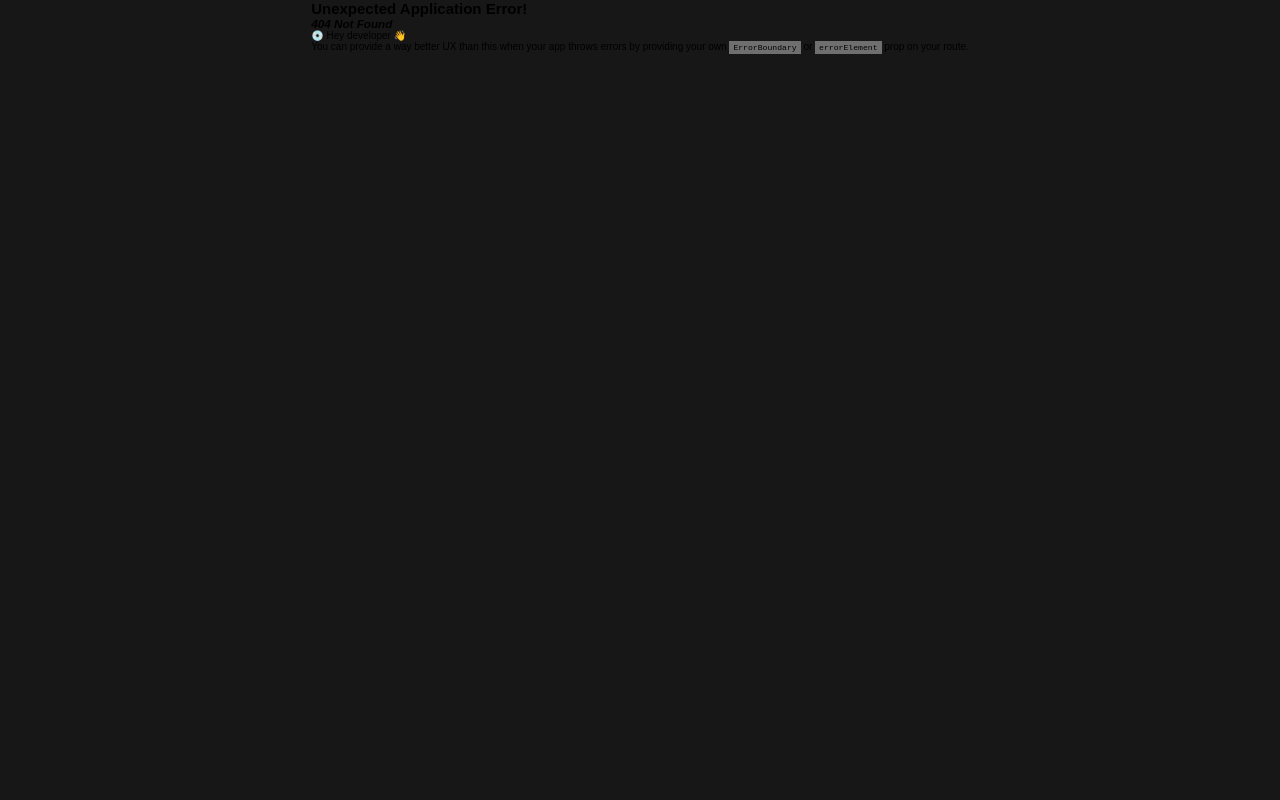
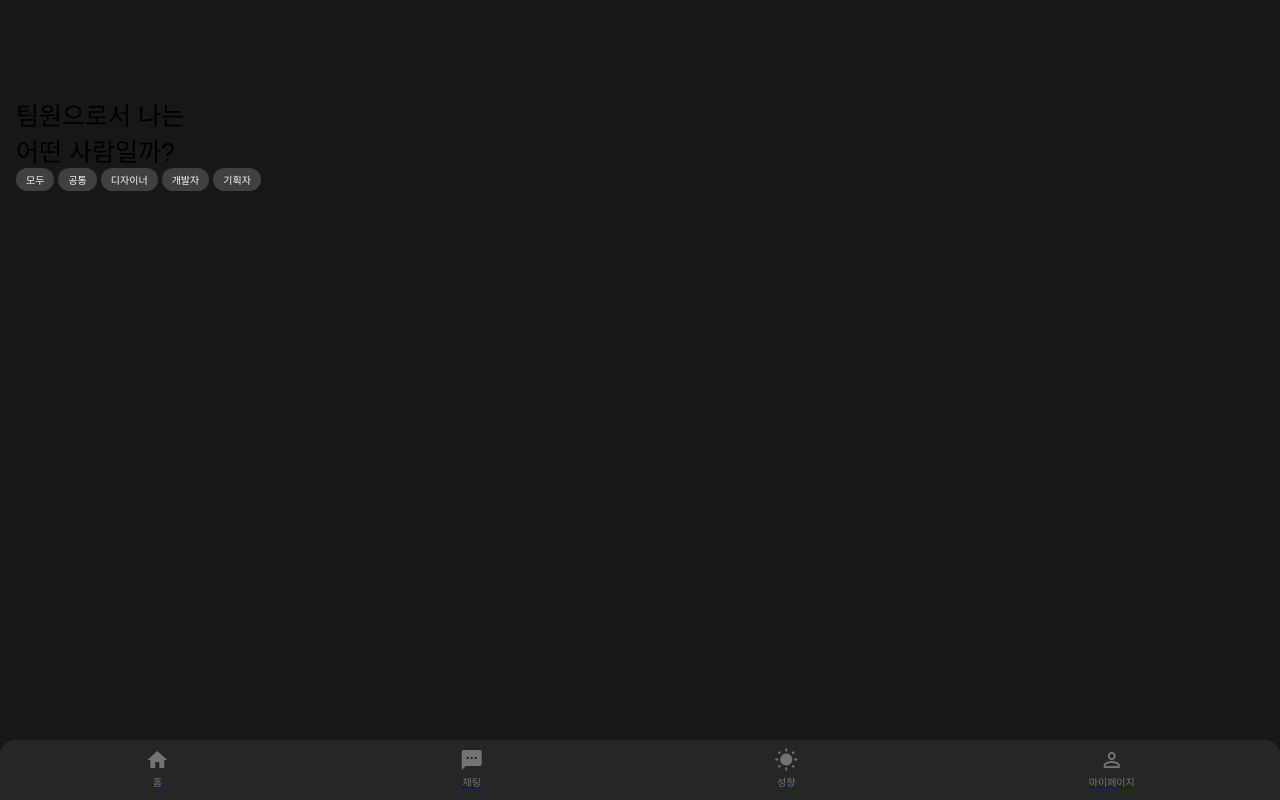
Before and after one commit to eunji9128/mozip_project, a React (Create React App) app: page /personal in a window 1280 px wide. Before the commit this address had no page. Built offline with nearby package versions, Linux system fonts and the light colour scheme; a web font is replaced by a local one.

Commit message:
feat: Navbar 탭 라우팅 설정 & 성향 컴포넌트 레이아웃 구현(ongoing)

```diff
--- a/package.json
+++ b/package.json
@@ -6,6 +6,7 @@
     "@testing-library/jest-dom": "^5.16.5",
     "@testing-library/react": "^13.4.0",
     "@testing-library/user-event": "^13.5.0",
+    "axios": "^1.4.0",
     "lodash": "^4.17.21",
     "react": "^18.2.0",
     "react-dom": "^18.2.0",
--- a/public/index.html
+++ b/public/index.html
@@ -28,8 +28,8 @@
     <link rel="stylesheet" href="https://fonts.googleapis.com/css2?family=Material+Symbols+Outlined:opsz,wght,FILL,GRAD@20..48,100..700,0..1,-50..200" />
     <link href="https://fonts.googleapis.com/icon?family=Material+Icons" rel="stylesheet">
     <link href="https://cdn.jsdelivr.net/gh/sunn-us/SUIT/fonts/static/woff2/SUIT.css" rel="stylesheet">
-    <script src="//cdn.jsdelivr.net/npm/eruda"></script>
-    <script>eruda.init()</script>
+    <!-- <script src="//cdn.jsdelivr.net/npm/eruda"></script> -->
+    <!-- <script>eruda.init()</script> -->
     <title>React App</title>
   </head>
   <body>
--- a/src/Main/Navbar.jsx
+++ b/src/Main/Navbar.jsx
@@ -1,30 +1,36 @@
 import styled from "styled-components";
 import { color } from "../style/colorVar";
+import { Link } from "react-router-dom";
 
 const Navbar = () => {
-    const handleClick = () => {
-        // navagation 기능 및 button activated 스타일 적용 코드
-    }
 
     return (
         <Container>
             <IconGroup>
+                <StyledLink to="/home">
                     <Icon>
-                    <span class="material-icons">home</span>
+                        <span className="material-icons">home</span>
                         <p>홈</p>
                     </Icon>
+                </StyledLink>
+                <StyledLink to="/chat">
                     <Icon>
-                    <span class="material-icons">sms</span>
+                        <span className="material-icons">sms</span>
                         <p>채팅</p>
                     </Icon>
+                </StyledLink>
+                <StyledLink to="/personal">
                     <Icon>
-                    <span class="material-icons">wb_sunny</span>
+                        <span className="material-icons">wb_sunny</span>
                         <p>성향</p>
                     </Icon>
+                </StyledLink>
+                <StyledLink to="/mypage">
                     <Icon>
-                    <span class="material-icons">person_outline</span>
+                        <span className="material-icons">person_outline</span>
                         <p>마이페이지</p>
                     </Icon>
+                </StyledLink>
             </IconGroup>
         </Container>
     )
@@ -45,6 +51,10 @@ const IconGroup = styled.div`
     display: flex;
 `
 
+const StyledLink = styled(Link)`
+    margin: auto;
+`
+
 const Icon = styled.div`
     margin: auto;
     text-align: center;
--- /dev/null
+++ b/src/Personal/Personal.jsx
@@ -0,0 +1,59 @@
+import styled from "styled-components";
+import Navbar from "../Main/Navbar";
+import { color } from "../style/colorVar";
+
+const Personal = () => {
+    return (
+        <Container>
+            <Header />
+            <Title>
+                <p>팀원으로서 나는<br />어떤 사람일까?</p>
+            </Title>
+            <BadgeGroup>
+                <Badge>모두</Badge>
+                <Badge>공통</Badge>
+                <Badge>디자이너</Badge>
+                <Badge>개발자</Badge>
+                <Badge>기획자</Badge>
+            </BadgeGroup>
+            <Navbar />
+        </Container>
+    )
+}
+
+const Container = styled.div`
+    width: 100vw;
+    padding: 16px;
+`
+
+const Header = styled.div`
+    width: 100%;
+    height: 80px;
+`
+
+const Title = styled.div`
+    width: 100%;
+    font-size: 25px;
+    text-align: left;
+`
+
+const BadgeGroup = styled.div`
+    height: ${props => props.height || "20%"};
+    display: flex;
+    flex-direction: row;
+    font-size: ${props => props.fontSize || "10px"};
+    margin: auto;
+    padding: ${props => props.padding || 0};
+    flex-wrap: wrap;
+`
+
+const Badge = styled.div`
+    padding: 4px 10px;
+    margin: 0 4px 4px 0;
+    background: ${color.gray700};
+    border-radius: 15px;
+    color: ${color.gray50};
+    text-align: center;
+`
+
+export default Personal
```
Also changed, not shown: src/Main/Main.jsx (+24 -1 lines), src/index.js (+13 -0 lines), 1 other file (tests, documents, lock files or other folders). Lines whose indentation alone changed are shown as unchanged.
